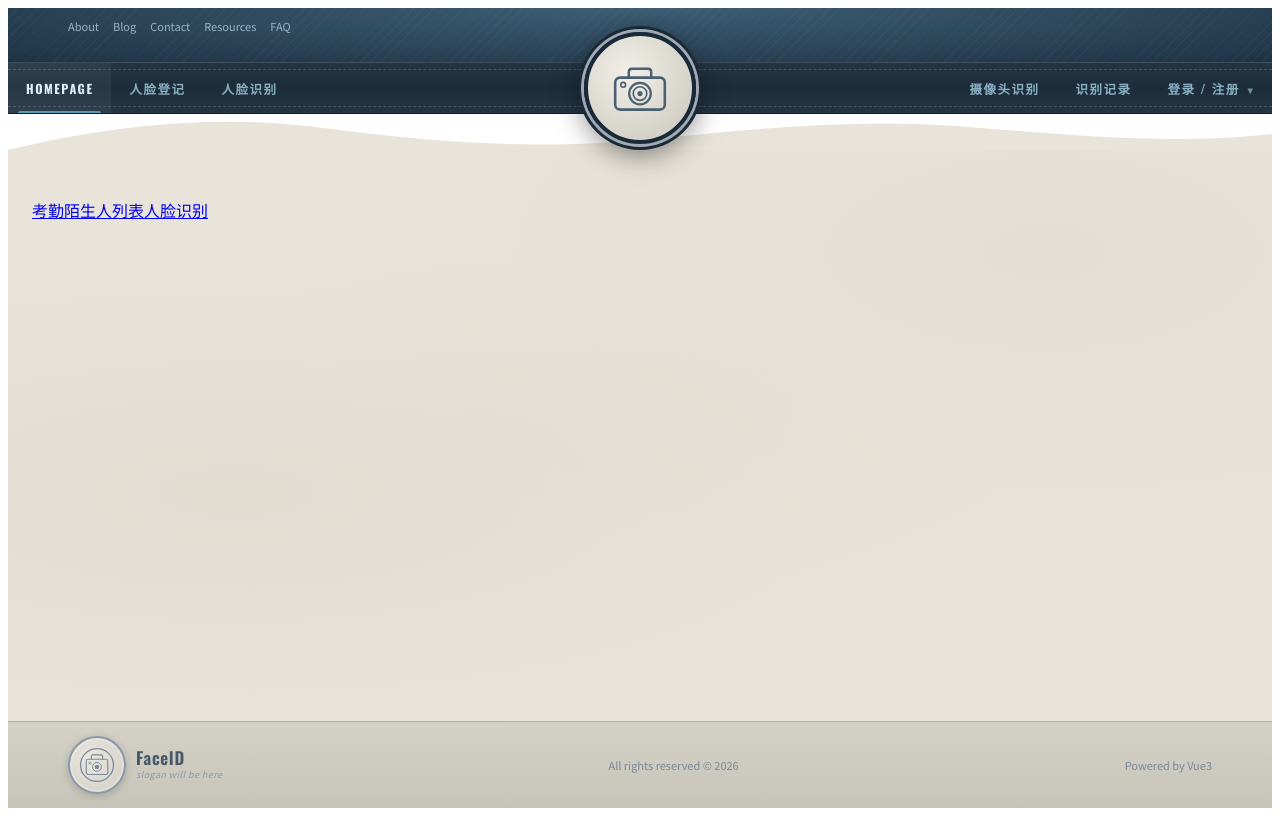
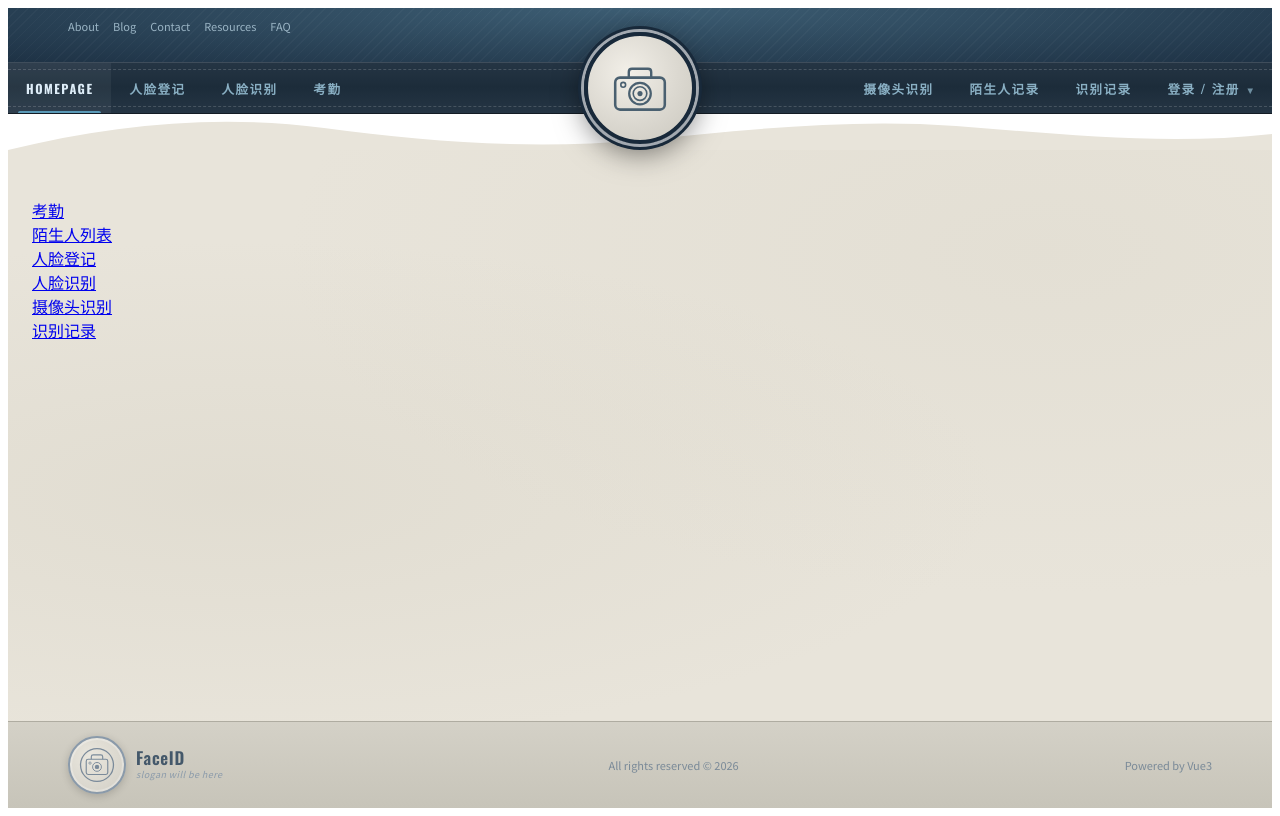
Before and after one commit to hildawoff/-dlib-, a Vue app in the folder vue_first/: page / in a window 1280 px wide. Built offline with nearby package versions, Linux system fonts and the light colour scheme.

Commit message:
微调页面布局

```diff
--- a/vue_first/src/components/Layout.vue
+++ b/vue_first/src/components/Layout.vue
@@ -44,6 +44,7 @@
           <router-link to="/" class="nav-item active">Homepage</router-link>
           <router-link to="/register" class="nav-item">人脸登记</router-link>
           <router-link to="/recognize" class="nav-item">人脸识别</router-link>
+          <router-link to="/attendance" class="nav-item">考勤</router-link>
         </div>
 
         <!-- 圆形中心间隔件 -->
@@ -52,6 +53,7 @@
         <!-- 右侧导航栏 -->
         <div class="nav-right">
           <router-link to="/camera" class="nav-item">摄像头识别</router-link>
+          <router-link to="/unknown-users" class="nav-item">陌生人记录</router-link>
           <router-link to="/logs" class="nav-item">识别记录</router-link>
 
           <!-- 新增的下拉菜单 -->
--- a/vue_first/src/views/Homepage.vue
+++ b/vue_first/src/views/Homepage.vue
@@ -1,8 +1,11 @@
 <script setup>
 </script>
 <template>
-            <router-link to="/attendance" class="nav-item active">考勤</router-link>
-            <router-link to="/unknown-users" class="nav-item">陌生人列表</router-link>
-            <router-link to="/recognize" class="nav-item">人脸识别</router-link>
+            <router-link to="/attendance" class="nav-item active">考勤</router-link><br>
+            <router-link to="/unknown-users" class="nav-item">陌生人列表</router-link><br>
+            <router-link to="/register" class="nav-item">人脸登记</router-link><br>
+            <router-link to="/recognize" class="nav-item">人脸识别</router-link><br>
+            <router-link to="/camera" class="nav-item">摄像头识别</router-link><br>
+            <router-link to="/logs" class="nav-item">识别记录</router-link><br>
 
 </template>
```
